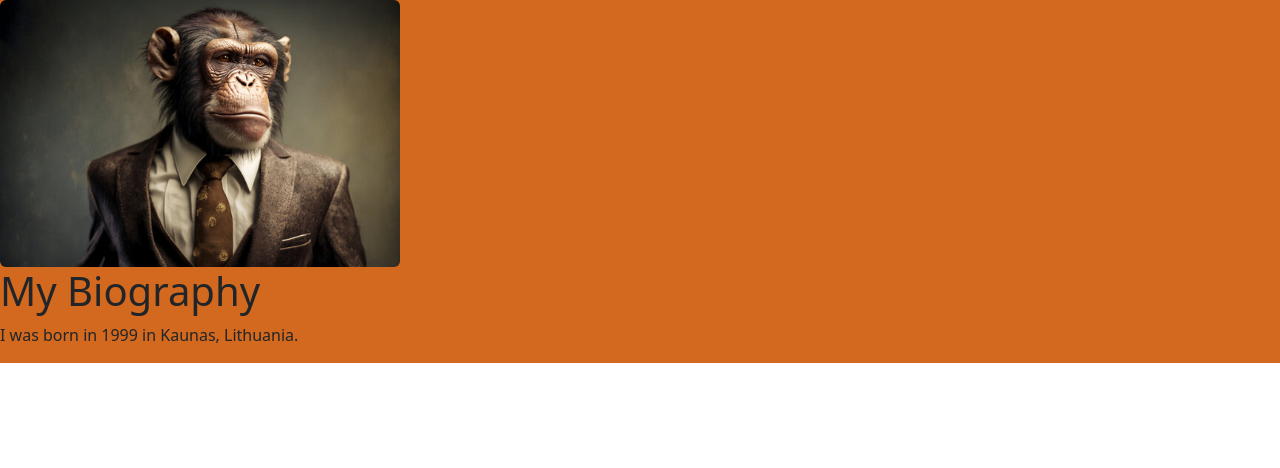
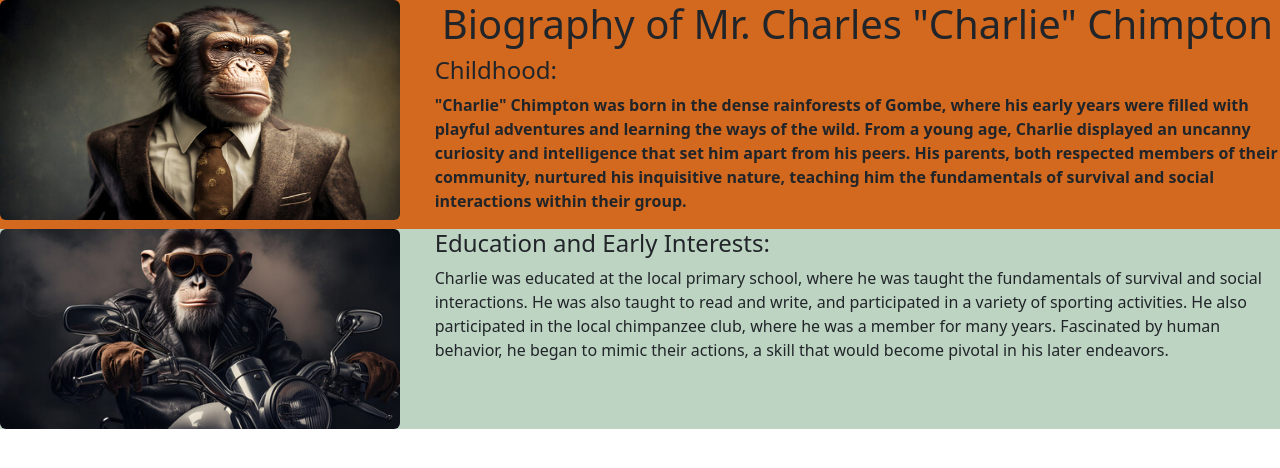
Before and after one commit to D4rkN00dl3s/Praktiskasmacibas, a plain HTML site: page main.html in a window 1280 px wide. Drawn offline with nearby package versions, Linux system fonts and the light colour scheme.

Commit message:
Added text and pictures

```diff
--- a/main.html
+++ b/main.html
@@ -1,25 +1,63 @@
 <!DOCTYPE html>
 <html>
   <head>
-    <meta charset="UTF-8">
-    <link rel="stylesheet" type="text/css" href="style.css">
-    <link href="https://cdn.jsdelivr.net/npm/bootstrap@5.3.3/dist/css/bootstrap.min.css" rel="stylesheet">
+    <meta charset="UTF-8" />
+    <link rel="stylesheet" type="text/css" href="style.css" />
+    <link
+      href="https://cdn.jsdelivr.net/npm/bootstrap@5.3.3/dist/css/bootstrap.min.css"
+      rel="stylesheet"
+    />
     <title>Biography</title>
   </head>
   <body>
-  <div class="firstpanel">
-    <div class="row">
-      <div class="col-*100*">
-          <img src="src/360_F_568565340_r0tnHuiWOrgWi7ihue8ZTeIVFsP7lc5L.jpg" class="rounded" width="400">
+    <div class="firstpanel">
+      <div class="row">
+        <div class="col-sm-4">
+          <img src="src/360_F_568565340_r0tnHuiWOrgWi7ihue8ZTeIVFsP7lc5L.jpg" alt="MonkeyChimp" class="rounded" width="400" height="220">
+        </div>
+        <div class="col">
+          <div class="row" id="MainHeader">
+            <h1>Biography of Mr. Charles "Charlie" Chimpton</h1>
+          </div>
+          <div class="row">
+            <h4>Childhood:</h4>
+            <p class="MainParagraph">
+              <strong>"Charlie" Chimpton was born in the dense rainforests of
+                Gombe, where his early years were filled with playful adventures
+                and learning the ways of the wild. From a young age, Charlie
+                displayed an uncanny curiosity and intelligence that set him apart
+                from his peers. His parents, both respected members of their
+                community, nurtured his inquisitive nature, teaching him the
+                fundamentals of survival and social interactions within their
+                group.</strong>
+            </p>
+          </div>
+        </div>
       </div>
-      <div class="col">
+      <div class="secondpanel">
         <div class="row">
-          <h1>My Biography</h1>
+          <div class="col-sm-4">
+            <img src="src/240_F_711446969_9NtSNGkJZyVoSSs07vwmtKWv4dI5dwWx.jpg" alt="Monkeyonbike" class="rounded" width="400">
+          </div>
+          <div class="col">
+            <div class="row">
+              <h4>Education and Early Interests:</h4>
+            </div>
+            <div class="row">
+              <p class="MainParagraph">
+                  Charlie was educated at the local primary school, where
+                  he was taught the fundamentals of survival and social
+                  interactions. He was also taught to read and write, and
+                  participated in a variety of sporting activities. He also
+                  participated in the local chimpanzee club, where he was a
+                  member for many years. Fascinated by human behavior, he
+                  began to mimic their actions, a skill that would become
+                  pivotal in his later endeavors.
+              </p>
+            </div>
+          </div>
         </div>
-        <div class="row">
-          <p id="MainParagraph">I was born in 1999 in Kaunas, Lithuania.</p>
       </div>
     </div>
-  </div>
   </body>
 </html>
--- a/style.css
+++ b/style.css
@@ -1,7 +1,15 @@
-#MainParagraph{
+.MainParagraph{
   text-align: left;
+}
+
+#MainHeader{
+  text-align: center;
 }
 
 .firstpanel{
   background-color: chocolate;
 }
+
+.secondpanel{
+  background-color: #BDD4C3;
+}
```
Also changed, not shown: src/240_F_711446969_9NtSNGkJZyVoSSs07vwmtKWv4dI5dwWx.jpg (added).
